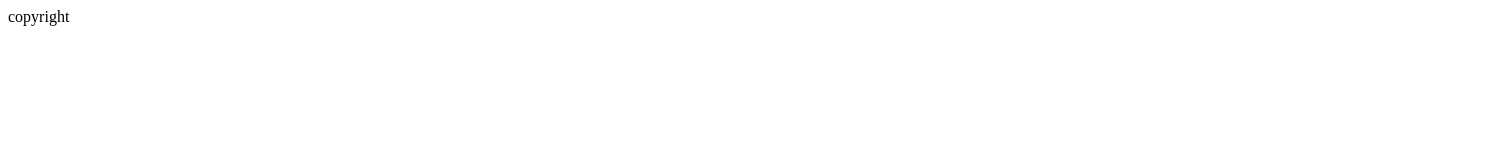
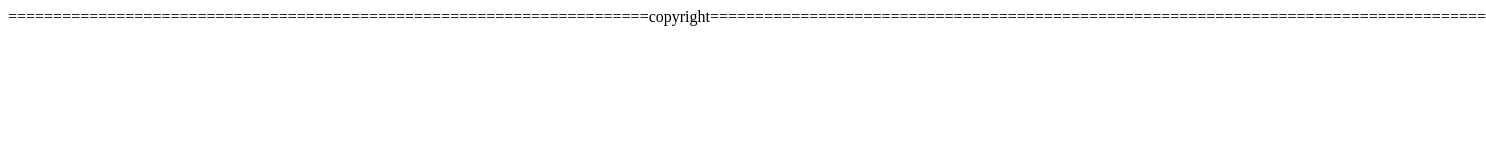
Before and after one commit to matthew0602/education, a plain HTML site: page index.html in a window 1280 px wide. Shown: the whole page, 1486 px wide, since content can reach past the window. Drawn offline with Linux system fonts and the light colour scheme.

Commit message:
Update index.html

```diff
--- a/index.html
+++ b/index.html
@@ -5,6 +5,6 @@
     <title>Title</title>
 </head>
 <body>
-copyright
+=======================================================================copyright======================================================================================
 </body>
 </html>
```
